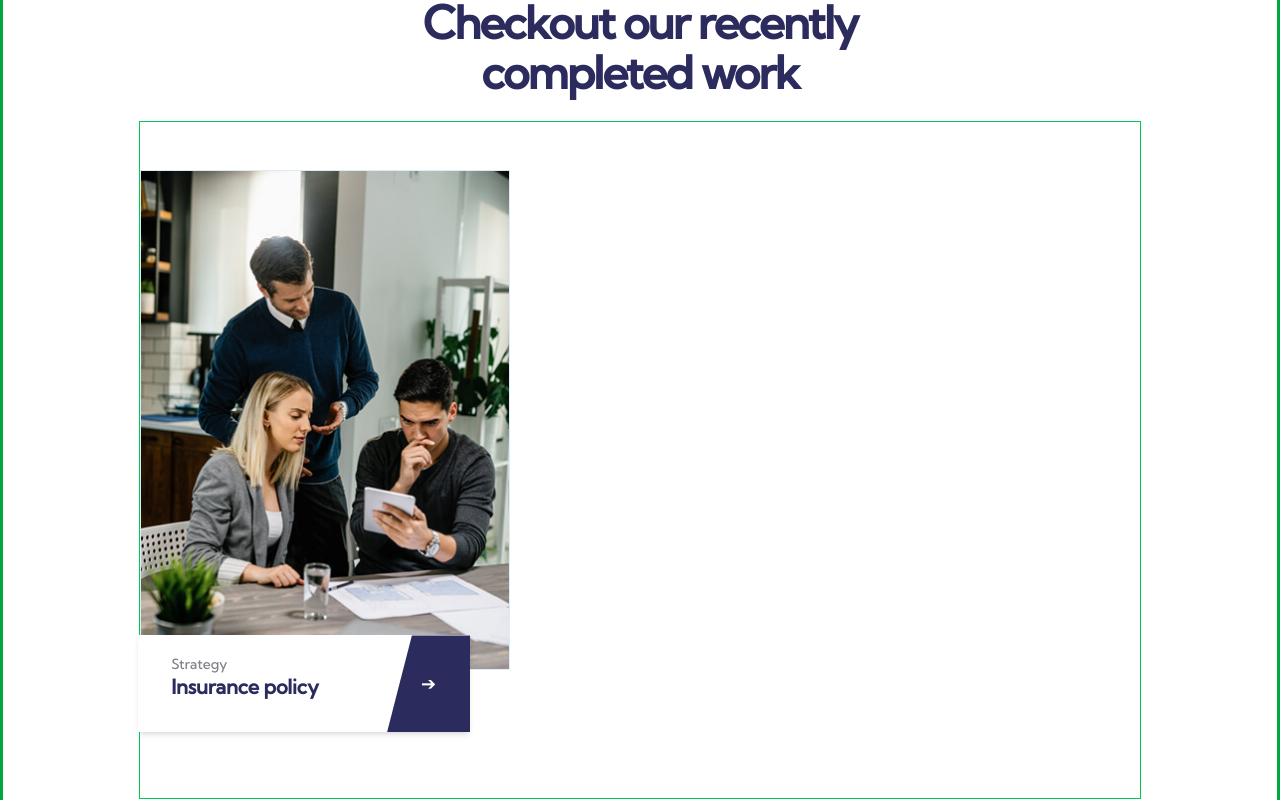
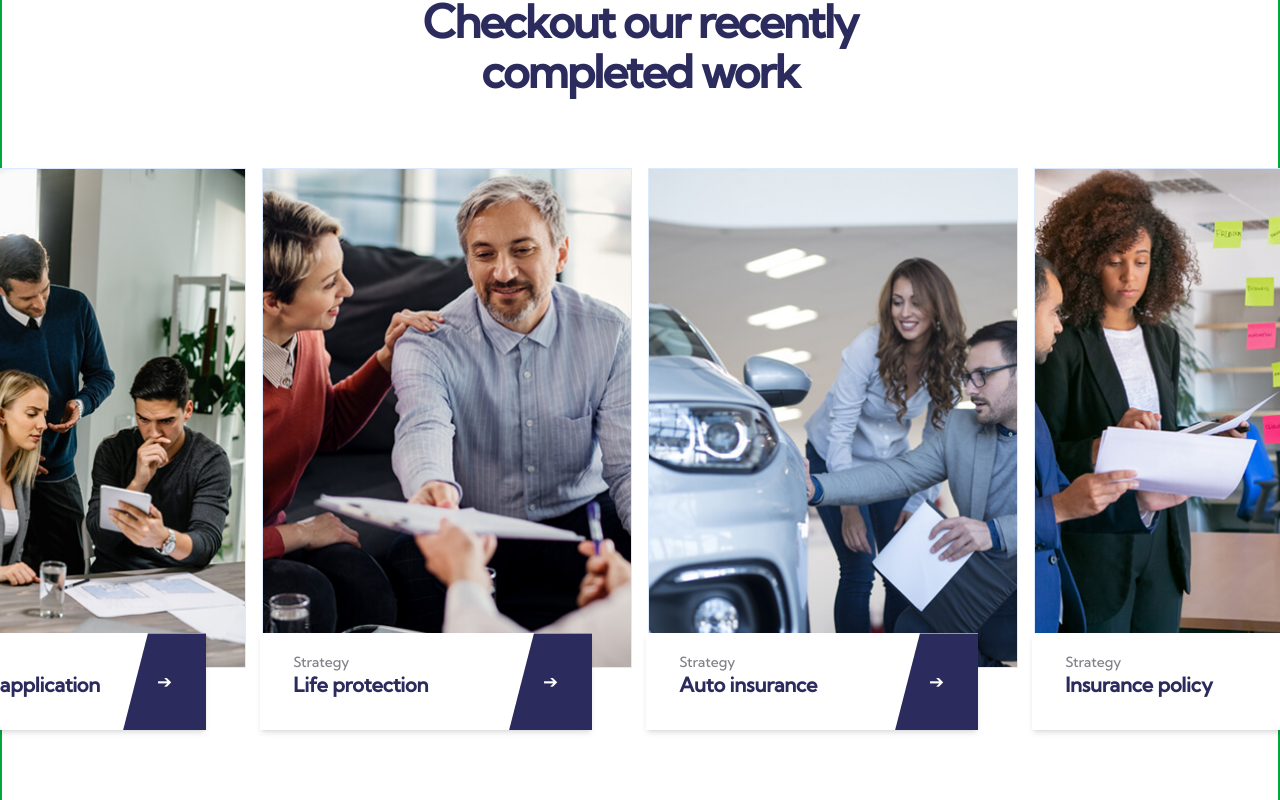
Before and after one commit to eusoncode/insure, a Next.js app in the folder frontend/: page / in a window 1280 px wide. Shown: the part 5080-5880 px from the top of the page. Built offline with nearby package versions, Linux system fonts and the light colour scheme.

Commit message:
done with the recent portfolio section

```diff
--- a/frontend/src/components/body_section/recent_news_feed_section.tsx
+++ b/frontend/src/components/body_section/recent_news_feed_section.tsx
@@ -27,7 +27,7 @@ const blogData = [
 
 export default function Recent_news_feed_section() {
   return (
-    <section className="flex flex-col relative justify-center items-center border border-green-600">
+    <section className="flex flex-col relative justify-center items-center">
       {/** Recent news feed section **/}
       <div className="w-full h-250 pt-8">
         {/** Caption **/}
--- a/frontend/src/components/body_section/recent_portfolio_section.tsx
+++ b/frontend/src/components/body_section/recent_portfolio_section.tsx
@@ -1,59 +1,88 @@
 import { FaArrowRightLong } from "react-icons/fa6";
 
 export default function Recent_portfolio_section() {
+  // List of portfolio items, each with its image path and title
+  const portfolioItems = [
+    {
+      image: "/recent_portfolio/portfolio-1.jpg",
+      title: "Insurance application",
+    },
+    {
+      image: "/recent_portfolio/portfolio-2.jpg",
+      title: "Life protection",
+    },
+    {
+      image: "/recent_portfolio/portfolio-3.jpg",
+      title: "Auto insurance",
+    },
+    {
+      image: "/recent_portfolio/portfolio-4.jpg",
+      title: "Insurance policy",
+    },
+  ];
+
   return (
-    <section className="flex flex-col relative justify-center items-center border border-green-600">
-      {/** Recent news feed section **/}
-      <div className="w-full h-250 pt-8">
-        {/** Caption **/}
+    <section className="flex flex-col relative justify-center items-center">
+      {/* Section wrapper for the Recent Portfolio section */}
+      <div className="w-full h-220 pt-8">
+        {/* Caption block */}
         <div className="flex flex-col justify-center items-center pt-4 mx-85 mb-4">
-          {/** heading **/}
+          {/* Subheading title */}
           <div className="relative">
             <p className="uppercase font-semibold leading-[1.2em] text-[14px] tracking-widest text-[#82828a]">
               recent portfolio
             </p>
+            {/* Decorative horizontal line beside the title */}
             <span className="absolute top-1/2 left-[110%] w-[17px] h-[3px] inline-block translate-y-[-50%] rounded-[1.5px] bg-[#00CDE5]"></span>
           </div>
-          {/** main caption **/}
+
+          {/* Main headline */}
           <span className="block w-full text-center text-[#2B2B5E] text-[45px] font-bold tracking-[-0.04em] leading-[1.1em] mt-2">
             Checkout our recently <br /> completed work
           </span>
         </div>
 
-        {/** Image section **/}
-        <div className="gap-4 mx-34 h-[70%] pt-12 mt-6 mb-4 border border-green-500">
-          {/* Block 1 */}
-          <div className="relative ">
+        {/* Portfolio image cards */}
+        <div className="flex justify-center items-start gap-4 pt-12 mt-6">
+          {portfolioItems.map((item, index) => (
+            <div key={index} className="group relative">
+              {/* Background image block with overlay animation */}
               <div
-              className="relative bg-[url('/recent_portfolio/portfolio-1.jpg')] bg-center bg-cover z-0 w-[370px] h-[500px]
+                className={`relative bg-center bg-cover z-0 w-[370px] h-[500px]
                   border border-blue-100 after overflow-hidden
-                after:absolute after:bg-[#2B2B5E] after:transition-all after:duration-700 after:ease-in-out after:opacity-0
-                after:inset-0 after:translate-y-[-100%] hover:after:opacity-60 hover:after:translate-y-0 after:bg-center
-                after:bg-cover after:w-full after:h-full after:content-[''] after:z-[-1]"
+                  after:absolute after:bg-[#2B2B5E] after:transition-all after:duration-500 after:ease-in-out after:opacity-0
+                  after:inset-0 after:translate-y-[-100%] hover:after:opacity-40 group-hover:after:translate-y-0 after:bg-center
+                  after:bg-cover after:w-full after:h-full after:content-[''] after:z-[-1]`}
+                style={{ backgroundImage: `url(${item.image})` }}
               ></div>
+
+              {/* Text box below the image with hover animations */}
               <div
-              className="absolute flex justify-center items-center bottom-[-62px] left-[-2px] w-[332px] h-[97px] bg-white z-[1] shadow-md
+                className="absolute flex justify-center items-center bottom-[-62px] left-[-2px] w-[332px] h-[97px] bg-white z-[1] shadow-md group-hover:translate-y-[-10%] transition-all duration-300 ease-in-out
                   before:absolute before:top-0 before:right-0 before:h-full before:w-1/4 before:bg-[#2B2B5E] before:z-[3]
                   before:content-['➔'] before:flex before:items-center before:justify-center before:text-white before:text-lg
-                hover:before:bg-[#00CDE5] before:[clip-path:polygon(30%_0%,100%_0,100%_100%,0_100%,30%_0)]"
+                  hover:before:bg-[#00CDE5] before:transition-all before:duration-500 before:ease-in-out before:cursor-pointer before:[clip-path:polygon(30%_0%,100%_0,100%_100%,0_100%,30%_0)]"
               >
+                {/* Text content inside box */}
                 <div className="w-[80%] h-15">
+                  {/* Subtext */}
                   <p className="font-medium text-[14px] text-[#82828a]">
                     Strategy
                   </p>
+
+                  {/* Main title with animated underline on hover */}
                   <p
                     className="font-semibold text-[20px] leading-[1.2em] tracking-[-0.01em] text-[#2B2B5E]
                       relative transition-all duration-600 bg-no-repeat bg-[length:0_1px] bg-[0_calc(100%-1px)]
-                  bg-[linear-gradient(to_right,currentColor_0%,currentColor_100%)] hover:bg-[length:52%_1px] hover:text-[#00CDE5]"
+                      bg-[linear-gradient(to_right,currentColor_0%,currentColor_100%)] before:cursor-pointer
+                      hover:bg-[length:52%_1px] hover:text-[#00CDE5]"
                   >
-                  Insurance policy
+                    {item.title}
                   </p>
                 </div>
               </div>
             </div>
-          {/** Block 2 **/}
-          {/** Block 3 **/}
-          {/** Block 4 **/}
+          ))}
         </div>
       </div>
     </section>
```
Lines whose indentation alone changed are shown as unchanged.
